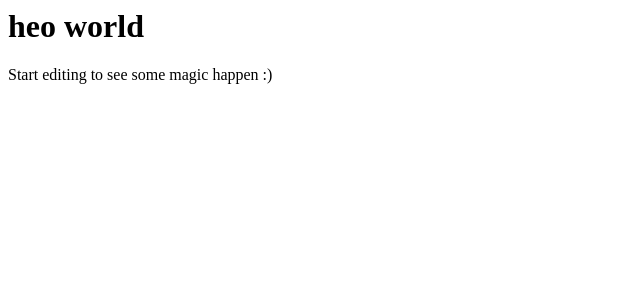
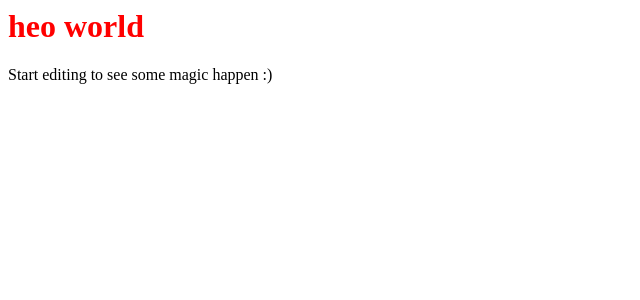
Before and after one commit to Robson077/devclub-react-part1, a React (Create React App) app: page / in a window 1280 px wide. Shown: the top 300 px of the page, without its empty margins (0-640 px from the left). Built offline with nearby package versions, Linux system fonts and the light colour scheme.

Commit message:
feat: add styled-components

```diff
--- a/package.json
+++ b/package.json
@@ -6,7 +6,7 @@
     "babel-plugin-styled-components": ">= 2",
     "react": "18.2.0",
     "react-dom": "18.2.0",
-    "styled-components": "^6.0.7"
+    "styled-components": "^6.0.8"
   },
   "scripts": {
     "start": "react-scripts start",
--- a/src/App.jsx
+++ b/src/App.jsx
@@ -1,11 +1,11 @@
-
+import {Title} from "./styles"
 
 function App() {
   const hello = "heo world"
 
   return (
     <div>
-      <h1>{hello}</h1>
+      <Title>{hello}</Title>
       <p>Start editing to see some magic happen :)</p>
     </div>
   );
--- a/src/style.css
+++ /dev/null
@@ -1,16 +0,0 @@
-* {
-  box-sizing: border-box;
-}
-
-body {
-  margin: 0;
-  padding: 1rem;
-  font-family: system-ui, sans-serif;
-  color: black;
-  background-color: white;
-}
-
-h1 {
-  font-weight: 800;
-  font-size: 1.5rem;
-}
--- /dev/null
+++ b/src/styles.js
@@ -0,0 +1,6 @@
+import styled from "styled-components"
+
+
+export const Title = styled.h1`
+  color: red;
+`
```
Also changed, not shown: 2 other files (tests, documents, lock files or other folders).
